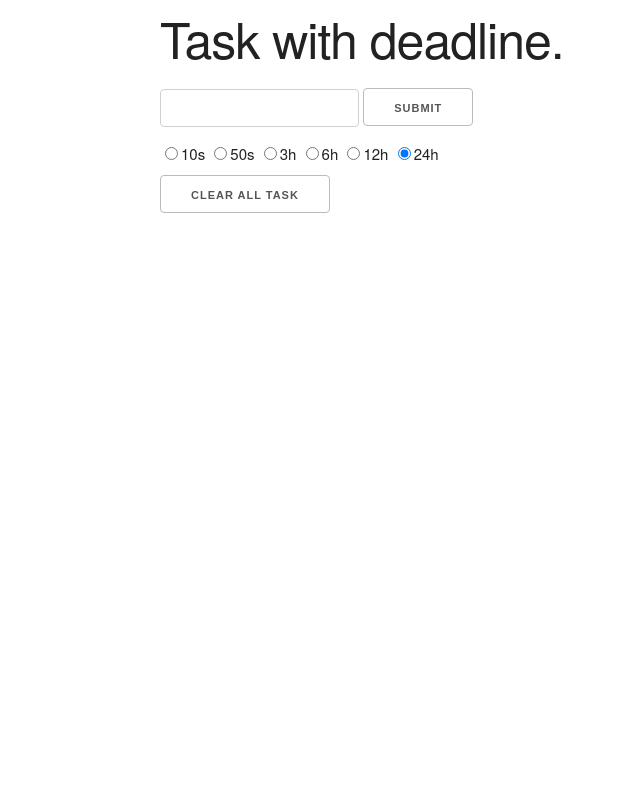
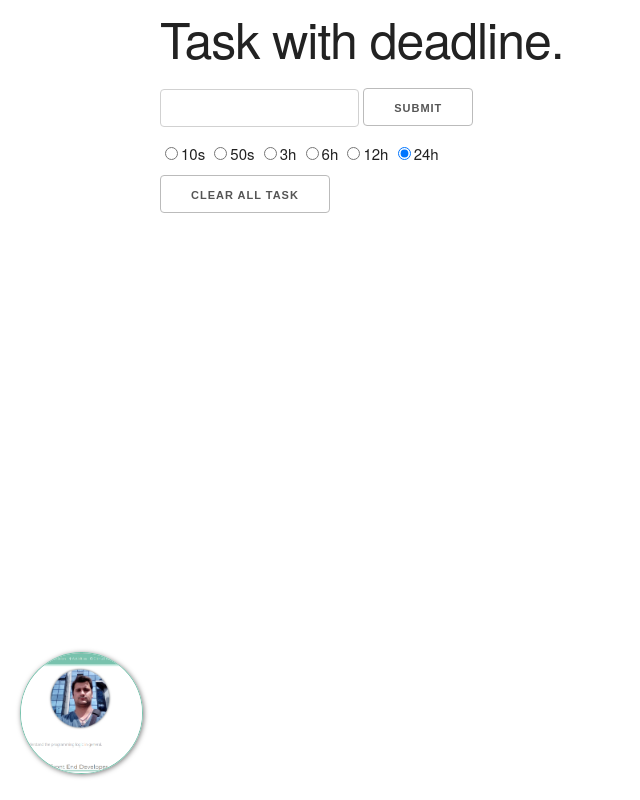
Before and after one commit to MarkoTON/TaskList-timer-2.0.github.io, a plain HTML site: page index.html in a window 1280 px wide. Shown: the whole page, without its empty margins (0-640 px from the left). Drawn offline with nearby package versions, Linux system fonts and the light colour scheme.

Commit message:
Adding resume icon

```diff
--- a/index.html
+++ b/index.html
@@ -6,6 +6,7 @@
   <meta http-equiv="X-UA-Compatible" content="ie=edge">
   <title>Time</title>
   <link rel="stylesheet" href="https://cdnjs.cloudflare.com/ajax/libs/skeleton/2.0.4/skeleton.min.css">
+  <link rel="stylesheet" href="style.css">
 </head>
 <body>
   <div class="container">
@@ -22,11 +23,18 @@
     <br>
     <button id="clearTask">Clear All Task</button>
 
-      <ul id="taskList">
+    <ul id="taskList">
 
-      </ul><!-- taskList -->
+    </ul><!-- taskList -->
 
   </div><!-- container -->
+
+  <div class="backToCV">
+    <a href="https://markoton.github.io/MarkoTON-Resume.github.io/" target="_blank">
+      <img src="img/resume.png" alt="Resume" class="rounded-square">
+    </a>
+  </div>
+
 
   <script src="app.js"></script>
 </body>
--- /dev/null
+++ b/style.css
@@ -0,0 +1,13 @@
+.backToCV {
+  position: fixed;
+  left: 0;
+  bottom: 0;
+  margin: 20px;
+}
+
+.backToCV img {
+  width: 20%;
+  border: 1px solid #78C2AD;
+  border-radius: 50%;
+  box-shadow: 1px 1px 5px rgba(0, 0, 0, 0.5);
+}
```
Also changed, not shown: img/resume.png (added).
